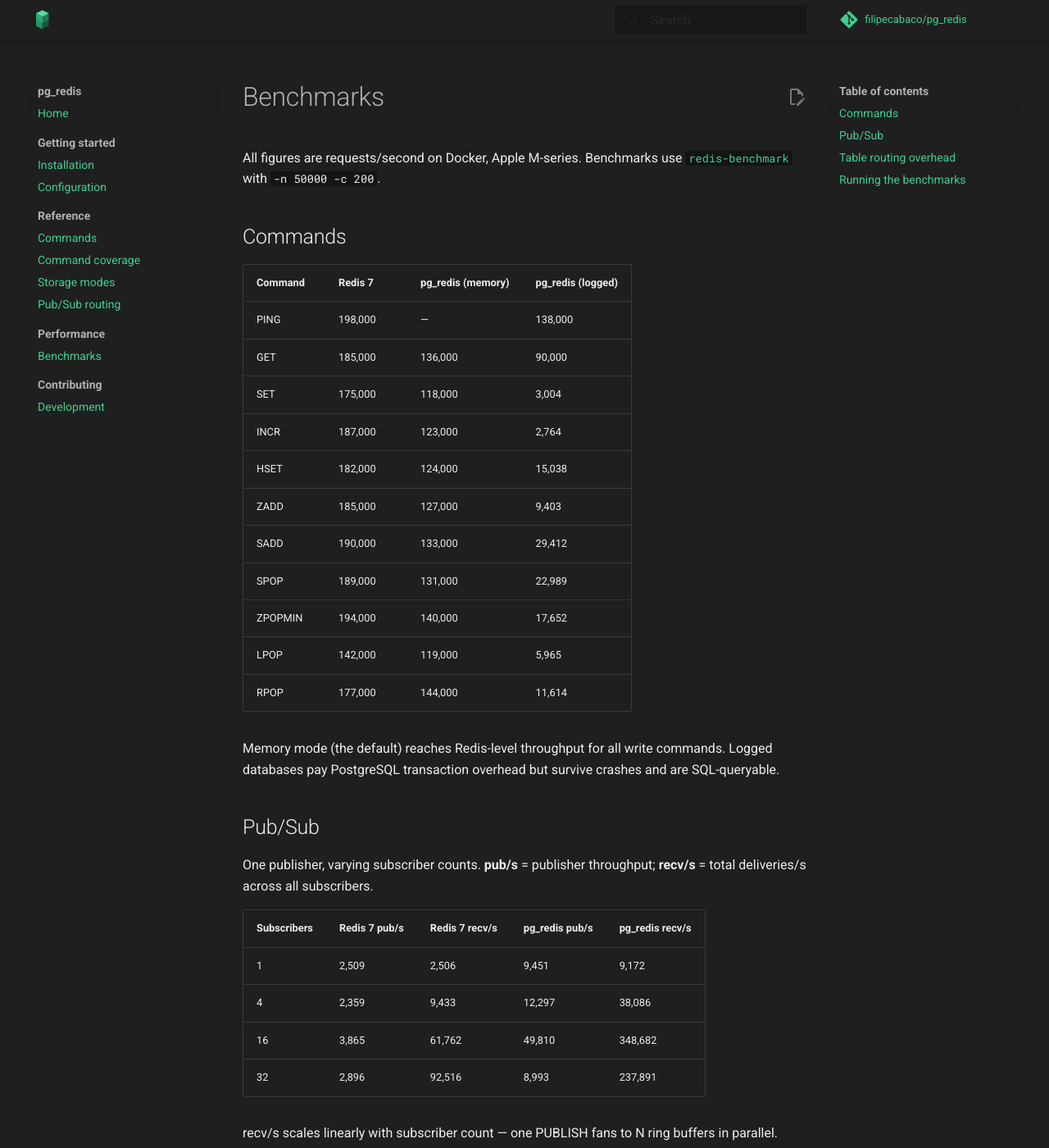
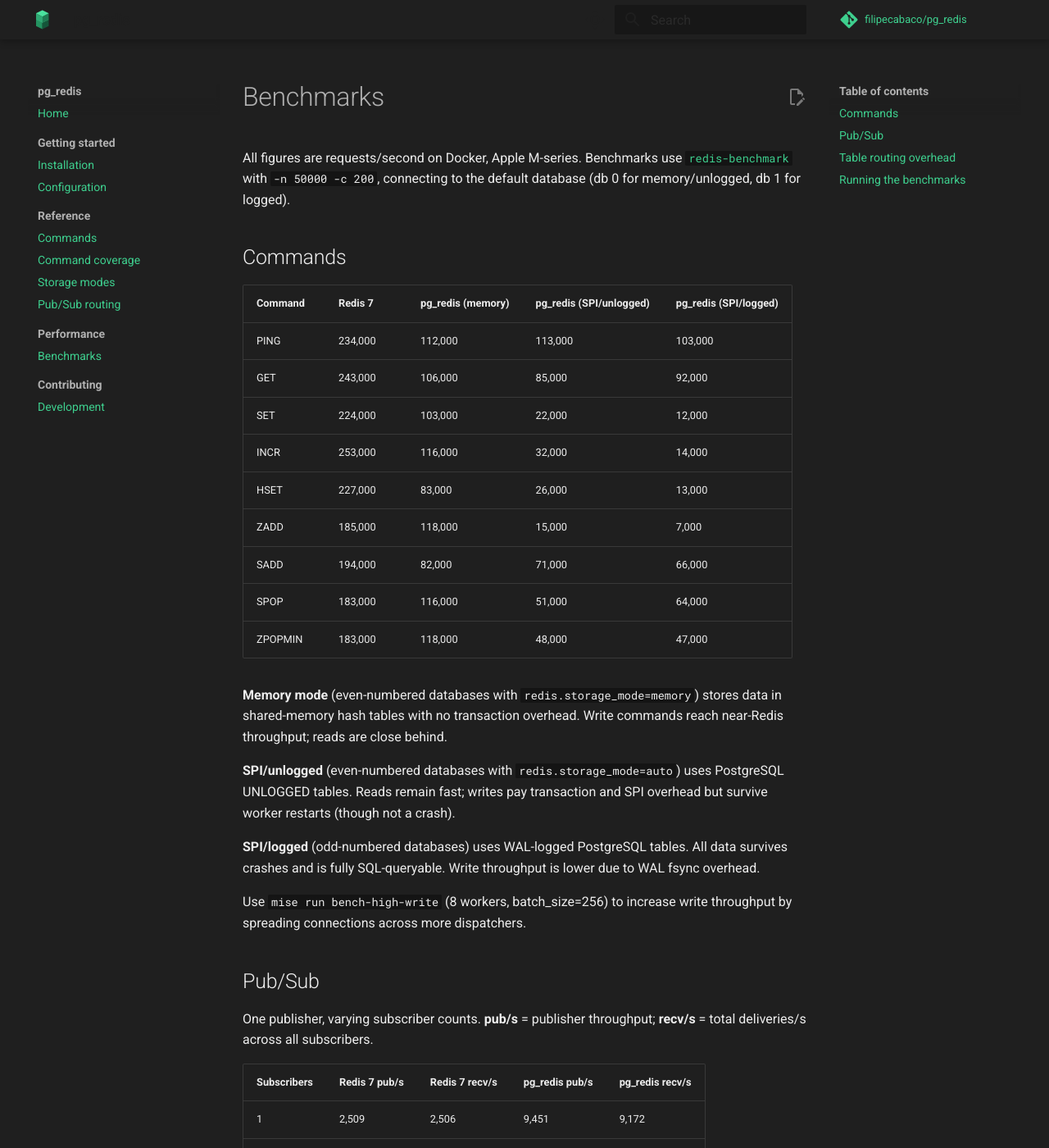
Before and after one commit to filipecabaco/pg_redis, an MkDocs documentation site: the page built from docs/benchmarks.md, in a window 1280 px wide and 1400 px high. Shown: the whole window at 82% size. Built offline with MkDocs 1.6.1 and Material for MkDocs 9.7.7, drawn with Linux system fonts in a browser that asks for light colours; comment, search, counter and statistics services are not loaded.

Commit message:
apply several improvements

```diff
--- a/Cargo.toml
+++ b/Cargo.toml
@@ -19,6 +19,7 @@
 [dependencies]
 pgrx = "=0.18.0"
 socket2 = { version = "0.5", features = ["all"] }
+subtle = "2"
 
 [dev-dependencies]
 pgrx-tests = "=0.18.0"
--- a/docs/benchmarks.md
+++ b/docs/benchmarks.md
@@ -1,24 +1,28 @@
 # Benchmarks
 
-All figures are requests/second on Docker, Apple M-series. Benchmarks use [`redis-benchmark`](https://redis.io/docs/latest/operate/oss_and_stack/management/optimization/benchmarks/) with `-n 50000 -c 200`.
+All figures are requests/second on Docker, Apple M-series. Benchmarks use [`redis-benchmark`](https://redis.io/docs/latest/operate/oss_and_stack/management/optimization/benchmarks/) with `-n 50000 -c 200`, connecting to the default database (db 0 for memory/unlogged, db 1 for logged).
 
 ## Commands
 
-| Command | Redis 7 | pg_redis (memory) | pg_redis (logged) |
-|---------|---------|-------------------|-------------------|
-| PING    | 198,000 | —       | 138,000 |
-| GET     | 185,000 | 136,000 | 90,000  |
-| SET     | 175,000 | 118,000 | 3,004   |
-| INCR    | 187,000 | 123,000 | 2,764   |
-| HSET    | 182,000 | 124,000 | 15,038  |
-| ZADD    | 185,000 | 127,000 | 9,403   |
-| SADD    | 190,000 | 133,000 | 29,412  |
-| SPOP    | 189,000 | 131,000 | 22,989  |
-| ZPOPMIN | 194,000 | 140,000 | 17,652  |
-| LPOP    | 142,000 | 119,000 | 5,965   |
-| RPOP    | 177,000 | 144,000 | 11,614  |
+| Command | Redis 7 | pg_redis (memory) | pg_redis (SPI/unlogged) | pg_redis (SPI/logged) |
+|---------|---------|-------------------|-------------------------|-----------------------|
+| PING    | 234,000 | 112,000           | 113,000                 | 103,000               |
+| GET     | 243,000 | 106,000           | 85,000                  | 92,000                |
+| SET     | 224,000 | 103,000           | 22,000                  | 12,000                |
+| INCR    | 253,000 | 116,000           | 32,000                  | 14,000                |
+| HSET    | 227,000 | 83,000            | 26,000                  | 13,000                |
+| ZADD    | 185,000 | 118,000           | 15,000                  | 7,000                 |
+| SADD    | 194,000 | 82,000            | 71,000                  | 66,000                |
+| SPOP    | 183,000 | 116,000           | 51,000                  | 64,000                |
+| ZPOPMIN | 183,000 | 118,000           | 48,000                  | 47,000                |
 
-Memory mode (the default) reaches Redis-level throughput for all write commands. Logged databases pay PostgreSQL transaction overhead but survive crashes and are SQL-queryable.
+**Memory mode** (even-numbered databases with `redis.storage_mode=memory`) stores data in shared-memory hash tables with no transaction overhead. Write commands reach near-Redis throughput; reads are close behind.
+
+**SPI/unlogged** (even-numbered databases with `redis.storage_mode=auto`) uses PostgreSQL UNLOGGED tables. Reads remain fast; writes pay transaction and SPI overhead but survive worker restarts (though not a crash).
+
+**SPI/logged** (odd-numbered databases) uses WAL-logged PostgreSQL tables. All data survives crashes and is fully SQL-queryable. Write throughput is lower due to WAL fsync overhead.
+
+Use `mise run bench-high-write` (8 workers, batch_size=256) to increase write throughput by spreading connections across more dispatchers.
 
 ## Pub/Sub
 
```
Also changed, not shown: README.md (+21 -3 lines), 6 other files.
